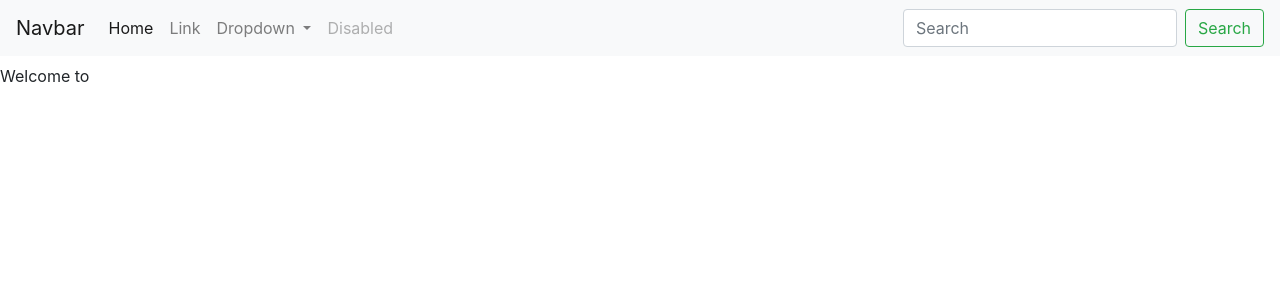
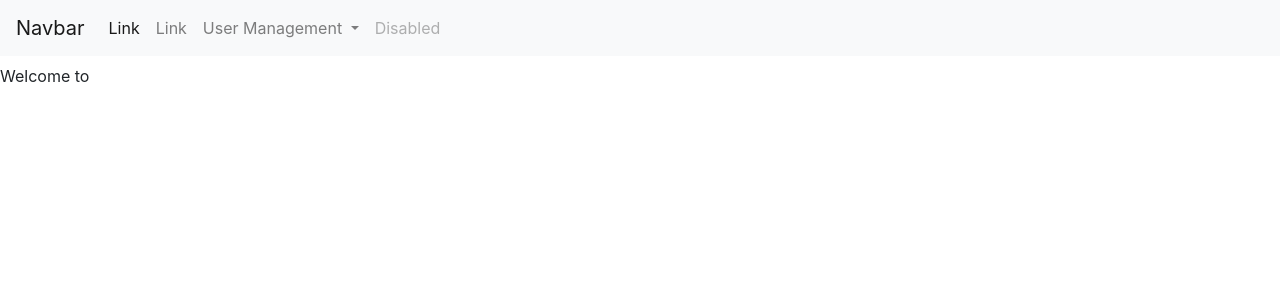
Before and after one commit to yusluv1234/shopping-cart-express, a Node server app: template views/index.hbs in a window 1280 px wide. Shown: the top 300 px of the page. Run offline with Node 20, Linux system fonts and the light colour scheme; the template is opened without the code that fills it, so the values that code supplies are empty; some libraries are stand-ins or nearby versions.

Commit message:
stop and do another thing

```diff
--- a/app.js
+++ b/app.js
@@ -3,15 +3,14 @@ let express = require('express');
 let path = require('path');
 let cookieParser = require('cookie-parser');
 let logger = require('morgan');
+let expressHbs = require('express-handlebars');
 
 let indexRouter = require('./routes/index');
-let usersRouter = require('./routes/users');
-let expressHbs = require('express-handlebars');
 
 let app = express();
 
 // view engine setup
-app.engine('.hbs', expressHbs({defaultLayout: 'layout', extname: '.hbs'}));
+app.engine('hbs', expressHbs({extname:'hbs', defaultLayout:'layout.hbs'}));
 app.set('view engine', 'hbs');
 
 app.use(logger('dev'));
@@ -21,7 +20,6 @@ app.use(cookieParser());
 app.use(express.static(path.join(__dirname, 'public')));
 
 app.use('/', indexRouter);
-app.use('/users', usersRouter);
 
 // catch 404 and forward to error handler
 app.use(function(req, res, next) {
--- a/views/layout.hbs
+++ b/views/layout.hbs
@@ -9,7 +9,7 @@
 </head>
 
 <body>
-  {{> header}}
+  {{> header }}
   {{{body}}}
   <script src="https://code.jquery.com/jquery-3.4.1.slim.min.js"
     integrity="sha384-J6qa4849blE2+poT4WnyKhv5vZF5SrPo0iEjwBvKU7imGFAV0wwj1yYfoRSJoZ+n"
--- a/views/partials/header.hbs
+++ b/views/partials/header.hbs
@@ -8,7 +8,7 @@
   <div class="collapse navbar-collapse" id="navbarSupportedContent">
     <ul class="navbar-nav mr-auto">
       <li class="nav-item active">
-        <a class="nav-link" href="#">Home <span class="sr-only">(current)</span></a>
+        <a class="nav-link" href="#">Link<a>
       </li>
       <li class="nav-item">
         <a class="nav-link" href="#">Link</a>
@@ -16,22 +16,13 @@
       <li class="nav-item dropdown">
         <a class="nav-link dropdown-toggle" href="#" id="navbarDropdown" role="button" data-toggle="dropdown"
           aria-haspopup="true" aria-expanded="false">
-          Dropdown
+          User Management
         </a>
-        <div class="dropdown-menu" aria-labelledby="navbarDropdown">
-          <a class="dropdown-item" href="#">Action</a>
-          <a class="dropdown-item" href="#">Another action</a>
-          <div class="dropdown-divider"></div>
-          <a class="dropdown-item" href="#">Something else here</a>
-        </div>
+
       </li>
       <li class="nav-item">
         <a class="nav-link disabled" href="#" tabindex="-1" aria-disabled="true">Disabled</a>
       </li>
     </ul>
-    <form class="form-inline my-2 my-lg-0">
-      <input class="form-control mr-sm-2" type="search" placeholder="Search" aria-label="Search">
-      <button class="btn btn-outline-success my-2 my-sm-0" type="submit">Search</button>
-    </form>
   </div>
 </nav>
```
Also changed, not shown: routes/users.js (deleted, +0 -9 lines), package.json (line endings or trailing spaces).
